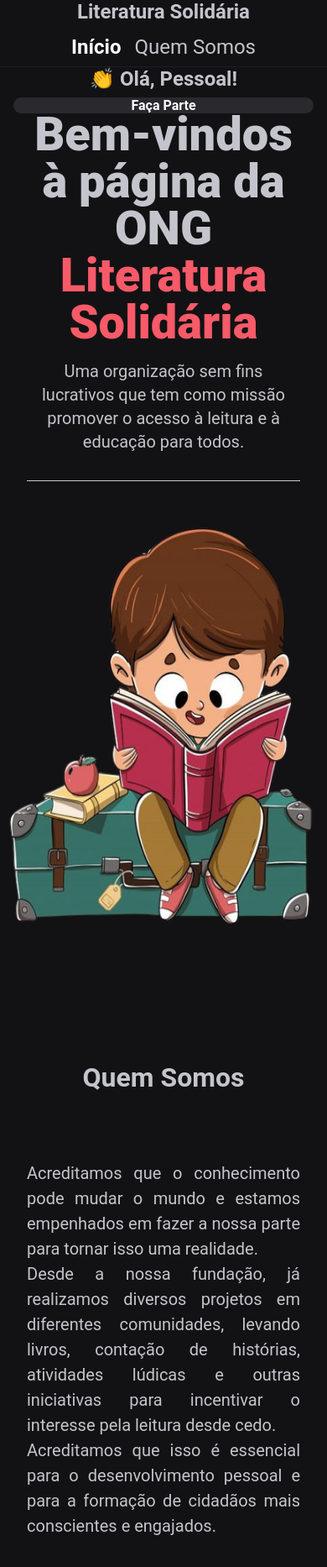
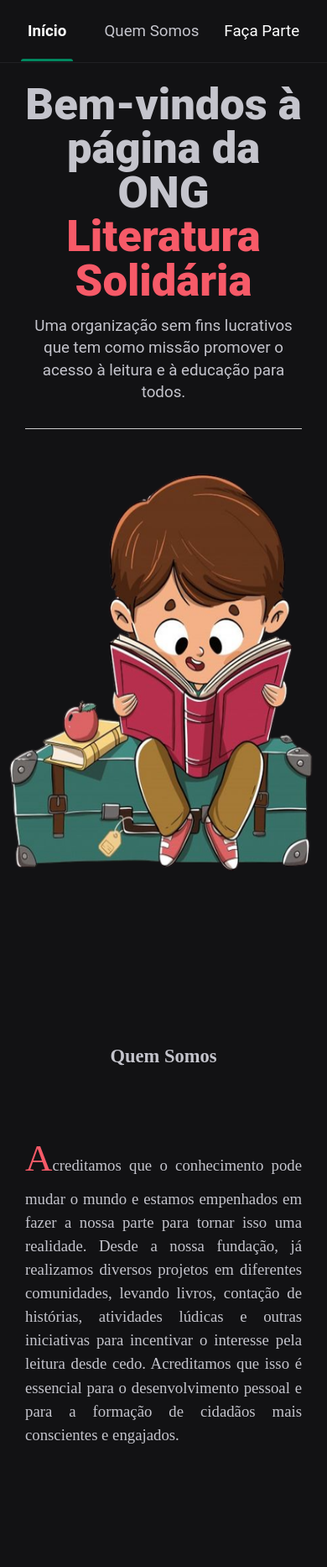
Before and after one commit to MatheusVBLima/ONG-Homepage, a Next.js app: page / in a window 390 px wide. Shown: the top 1866 px of the page at 84% size. Built offline with nearby package versions, Linux system fonts and the light colour scheme.

Commit message:
fix: responsividade

```diff
--- a/src/components/about/About.module.scss
+++ b/src/components/about/About.module.scss
@@ -10,6 +10,8 @@
   justify-content: center;
   gap: 5rem;
 
+  font-family: "Lobster", cursive;
+
   h2 {
     font-size: 2rem;
     font-weight: bold;
@@ -17,8 +19,26 @@
   }
 
   p {
-    font-size: 1.25rem;
+    font-size: 1.75rem;
     text-align: justify;
     line-height: 1.5;
+
+    &::before {
+      content: "A";
+      font-size: 3rem;
+      color: var(--red-500);
+    }
   }
 }
+
+@media screen and (max-width: 414px) {
+  .wrapper {
+    h2 {
+      font-size: 1.5rem;
+    }
+
+    p {
+      font-size: 1.25rem;
+    }
+  }
+}
--- a/src/components/about/About.tsx
+++ b/src/components/about/About.tsx
@@ -6,12 +6,11 @@ export default function About() {
     <div className={styles.wrapper}>
       <h2>Quem Somos</h2>
       <p>
-        Acreditamos que o conhecimento pode mudar o mundo e estamos empenhados
-        em fazer a nossa parte para tornar isso uma realidade.
-        <br /> Desde a nossa fundação, já realizamos diversos projetos em
-        diferentes comunidades, levando livros, contação de histórias,
-        atividades lúdicas e outras iniciativas para incentivar o interesse pela
-        leitura desde cedo. <br />
+        creditamos que o conhecimento pode mudar o mundo e estamos empenhados em
+        fazer a nossa parte para tornar isso uma realidade. Desde a nossa
+        fundação, já realizamos diversos projetos em diferentes comunidades,
+        levando livros, contação de histórias, atividades lúdicas e outras
+        iniciativas para incentivar o interesse pela leitura desde cedo.
         Acreditamos que isso é essencial para o desenvolvimento pessoal e para a
         formação de cidadãos mais conscientes e engajados.
       </p>
--- a/src/components/form/Form.module.scss
+++ b/src/components/form/Form.module.scss
@@ -50,3 +50,11 @@
     }
   }
 }
+
+@media screen and (max-width: 1080px) {
+  .wrapper {
+    form {
+      width: 100%;
+    }
+  }
+}
--- a/src/components/header/Header.module.scss
+++ b/src/components/header/Header.module.scss
@@ -4,7 +4,6 @@
   height: 5rem;
   border-bottom: 1px solid var(--gray-800);
   background-color: var(--gray-900);
-}
 
   .headerContent {
     max-width: 1120px;
@@ -18,14 +17,16 @@
     & > span {
       font-size: 2rem;
       font-weight: bold;
+      white-space: nowrap;
     }
 
     nav {
       height: 100%;
       margin-left: 5rem;
-
       display: flex;
+      justify-content: center;
       align-items: center;
+      white-space: nowrap;
 
       a {
         display: inline-block;
@@ -36,6 +37,7 @@
         color: var(--gray-300);
 
         transition: color 0.2s;
+        font-size: 1.25rem;
 
         & + a {
           margin-left: 2rem;
@@ -65,19 +67,20 @@
 
     .cta {
       margin-left: auto;
+      white-space: nowrap;
 
       height: 3rem;
       border-radius: 48px;
-    background: var(--gray-700);
+      background-color: var(--gray-700);
       border: 0;
       padding: 0 1.5rem;
       display: flex;
       align-items: center;
       justify-content: center;
       color: var(--white);
-    font-weight: bold;
 
       transition: filter 1s;
+      font-size: 1.25rem;
 
       &:hover {
         background-color: var(--green-500);
@@ -85,6 +88,8 @@
 
       &.active {
         background-color: var(--green-500);
+        font-weight: bold;
+      }
     }
   }
 }
@@ -92,37 +97,35 @@
 @media (max-width: 768px) {
   .headerContent {
     display: flex;
-    flex-direction: column;
     align-items: center;
-    padding: 0 1rem;
+    justify-content: center;
+    width: 100%;
 
     & > span {
-      margin-bottom: 1rem;
-      font-size: 1.5rem;
+      display: none;
     }
 
     nav {
-      margin-left: 0;
+      display: flex;
+      justify-content: center;
+      align-items: center;
 
       a {
-        display: block;
-        margin-bottom: 1rem;
-        line-height: 2.5rem;
-        font-size: 1.5rem;
-
-        & + a {
-          margin-left: 0;
-        }
-
-        &.active::after {
-          display: none;
-        }
+        display: flex;
+        font-size: 1.25rem;
+        justify-content: center;
+        align-items: center;
       }
     }
 
     .cta {
-      margin-top: 1rem;
+      display: flex;
       width: 100%;
+      justify-content: center;
+      align-items: center;
+      font-size: 1.25rem;
+      margin-right: 4rem;
+      background-color: transparent !important;
     }
   }
 }
--- a/src/components/hero/Hero.module.scss
+++ b/src/components/hero/Hero.module.scss
@@ -44,7 +44,6 @@
   }
 }
 
-/* Para telas menores que 768px */
 @media screen and (max-width: 767px) {
   .wrapper {
     flex-direction: column;
@@ -56,6 +55,10 @@
       margin-bottom: 2rem;
       padding-bottom: 2rem;
       border-bottom: 1px solid #ccc;
+
+      & > span {
+        display: none;
+      }
 
       h1 {
         font-size: 3.5rem;
@@ -72,7 +75,6 @@
   }
 }
 
-/* Para telas entre 768px e 1023px */
 @media screen and (min-width: 768px) and (max-width: 1023px) {
   .wrapper {
     flex-direction: column;
@@ -84,6 +86,9 @@
       margin-bottom: 2rem;
       padding-bottom: 2rem;
       border-bottom: 1px solid #ccc;
+      & > span {
+        display: none;
+      }
 
       h1 {
         font-size: 3.5rem;
@@ -99,28 +104,3 @@
     }
   }
 }
-
-/* Para telas maiores que 1023px */
-@media screen and (min-width: 1024px) {
-  .wrapper {
-    max-width: 1120px;
-    height: calc(100vh - 5rem);
-
-    .hero {
-      max-width: 600px;
-      text-align: left;
-
-      h1 {
-        font-size: 4.5rem;
-        line-height: 4.5rem;
-        margin-top: 2.5rem;
-      }
-
-      p {
-        font-size: 1.5rem;
-        line-height: 2.25rem;
-        margin-top: 1.5rem;
-      }
-    }
-  }
-}
--- a/src/styles/globals.css
+++ b/src/styles/globals.css
@@ -47,3 +47,9 @@ a,
 button {
   cursor: pointer;
 }
+
+@media screen and (max-width: 1080px) {
+  html {
+    font-size: 93.75%;
+  }
+}
```
Lines whose indentation alone changed are shown as unchanged.
